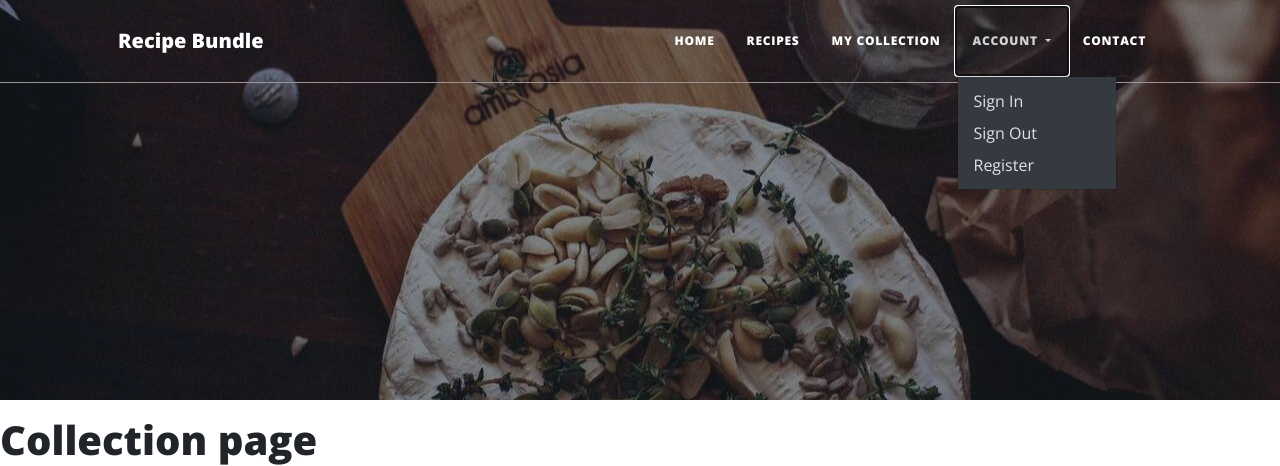
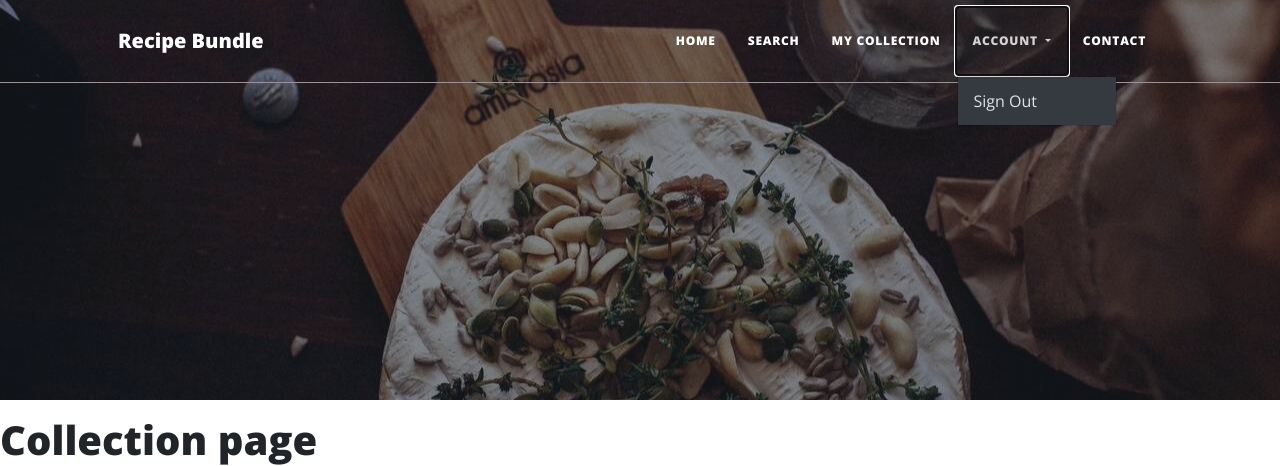
Before and after one commit to ElrieM/MS3-RecipeBundle, a Flask app: page /collection in a window 1280 px wide, after a click on "ACCOUNT". Shown: the top 466 px of the page. Run offline with Flask 2, Linux system fonts and the light colour scheme; the visitor is signed in with stand-in values (Sample User, id 1); some libraries are stand-ins or nearby versions.

Commit message:
style: change nav items for logged in / logged out users

```diff
--- a/templates/base.html
+++ b/templates/base.html
@@ -22,24 +22,32 @@
 
 <body id="page-top">
 
+    <!-- Page Header-->
+    <!-- Copied and adapted from https://startbootstrap.com/theme/clean-blog -->
+    <header class="masthead" style="background-image: url('static/images/header-bg.jpg');">
         <!-- Navigation-->
         <!-- Copied and adapted from https://startbootstrap.com/theme/clean-blog -->
         <nav class="navbar navbar-expand-lg navbar-dark fixed-top" id="mainNav">
             <div class="container px-5">
                 <a class="navbar-brand" href="{{ url_for('index') }}">Recipe Bundle</a>
-            <button class="navbar-toggler" type="button" data-bs-toggle="collapse" data-bs-target="#navbarResponsive"
-                aria-controls="navbarResponsive" aria-expanded="false" aria-label="Toggle navigation">
+                <button class="navbar-toggler" type="button" data-bs-toggle="collapse"
+                    data-bs-target="#navbarResponsive" aria-controls="navbarResponsive" aria-expanded="false"
+                    aria-label="Toggle navigation">
                     Menu
                     <i class="fas fa-bars"></i>
                 </button>
                 <div class="collapse navbar-collapse" id="navbarResponsive">
                     <ul class="navbar-nav ms-auto py-4 py-lg-0">
-                    <li class="nav-item"><a class="nav-link px-lg-3 py-3 py-lg-4" href="{{ url_for('index') }}">Home</a>
+                        <li class="nav-item"><a class="nav-link px-lg-3 py-3 py-lg-4"
+                                href="{{ url_for('index') }}">Home</a>
                         </li>
                         <li class="nav-item"><a class="nav-link px-lg-3 py-3 py-lg-4"
-                            href="{{ url_for('recipes') }}">Recipes</a></li>
+                                href="{{ url_for('search') }}">Search</a></li>
+                        <!-- My Collection only visible to logged in user -->
+                        {% if session.user %}
                         <li class="nav-item"><a class="nav-link px-lg-3 py-3 py-lg-4"
                                 href="{{ url_for('collection') }}">My Collection</a></li>
+                        {% endif %}
                         <!-- Dropdown adapted from https://getbootstrap.com/docs/5.0/components/dropdowns/ -->
                         <li class="nav-item dropdown">
                             <a class="nav-link px-lg-3 py-3 py-lg-4 dropdown-toggle" href="#"
@@ -49,9 +57,13 @@
                             </a>
                             <ul class="dropdown-menu dropdown-menu-dark dropdown-menu-end dropdown-menu-lg-start"
                                 aria-labelledby="navbarDarkDropdownMenuLink">
+                                <!-- Sign out for logged in users only -->
+                                {% if session.user %}
+                                <li><a class="dropdown-item" href="{{ url_for('signout') }}">Sign Out</a></li>
+                                {% else %}
                                 <li><a class="dropdown-item" href="{{ url_for('signin') }}">Sign In</a></li>
-                            <li><a class="dropdown-item" href="{{ url_for('signout') }}">Sign Out</a></li>
                                 <li><a class="dropdown-item" href="{{ url_for('register') }}">Register</a></li>
+                                {% endif %}
                             </ul>
                         </li>
                         <li class="nav-item"><a class="nav-link px-lg-3 py-3 py-lg-4"
@@ -60,9 +72,6 @@
                 </div>
             </div>
         </nav>
-    <!-- Page Header-->
-    <!-- Copied and adapted from https://startbootstrap.com/theme/clean-blog -->
-    <header class="masthead" style="background-image: url('static/images/header-bg.jpg');">
 
     </header>
 
```
Lines whose indentation alone changed are shown as unchanged.
